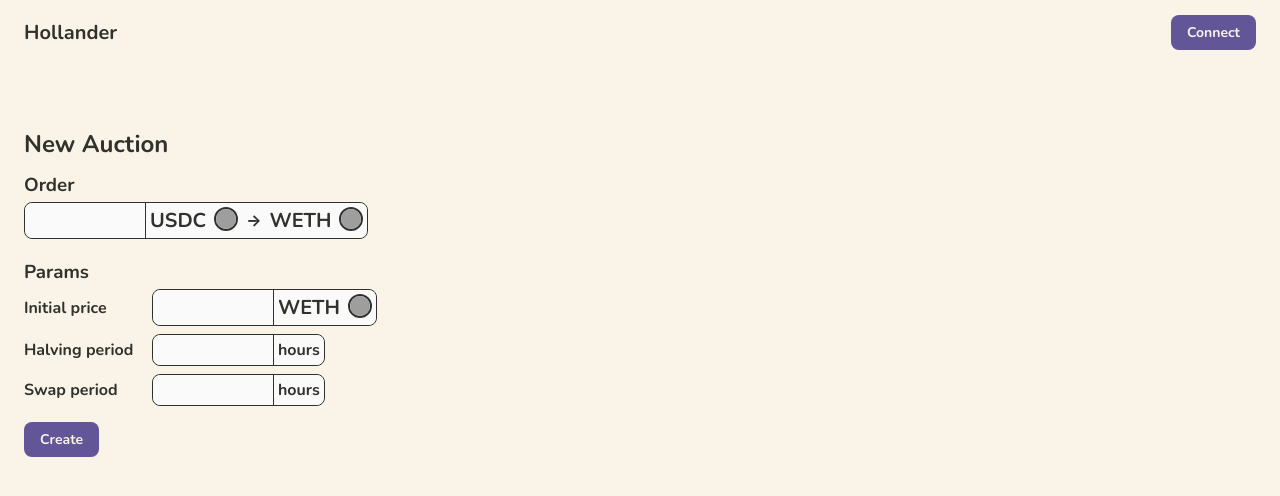
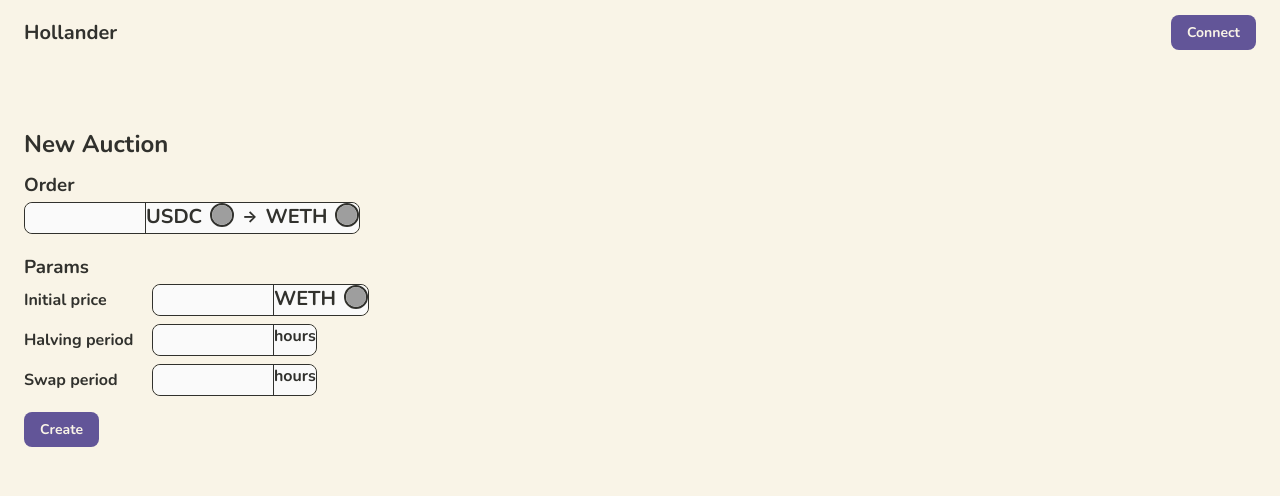
Before and after one commit to Destiner/hollander-app, a Vue app: page /auction/new in a window 1280 px wide. Shown: the top 496 px of the page. Built offline with nearby package versions, Linux system fonts and the light colour scheme; grey boxes are pictures that could not be loaded.

Commit message:
Remove padding from HolInput

```diff
--- a/src/components/HolInput.vue
+++ b/src/components/HolInput.vue
@@ -44,7 +44,6 @@ input {
 }
 
 .label {
-  padding: 4px;
   border-left: 1px solid var(--color-text);
   border-radius: 0 8px 8px 0;
   background: #fafafa;
```
